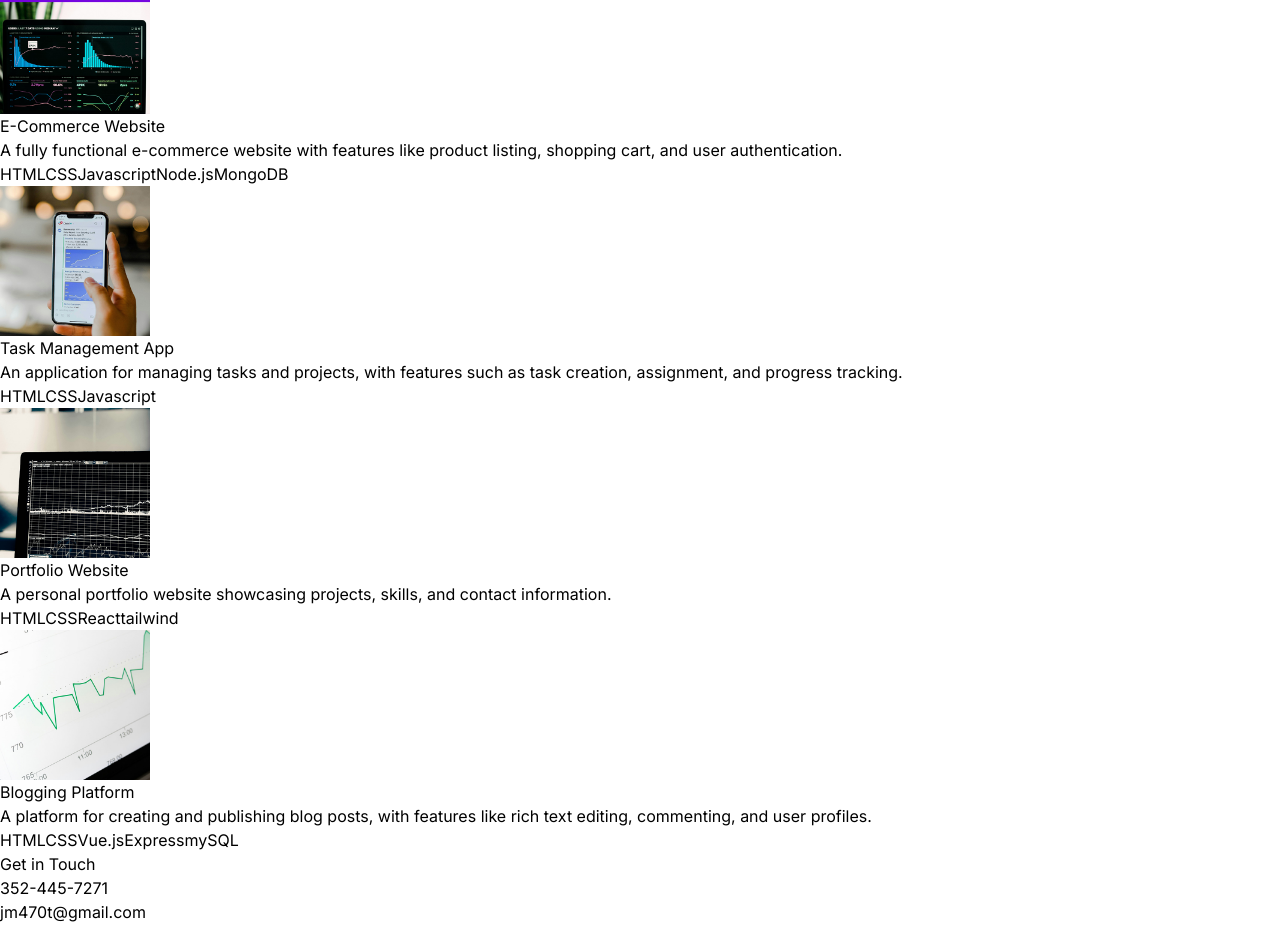
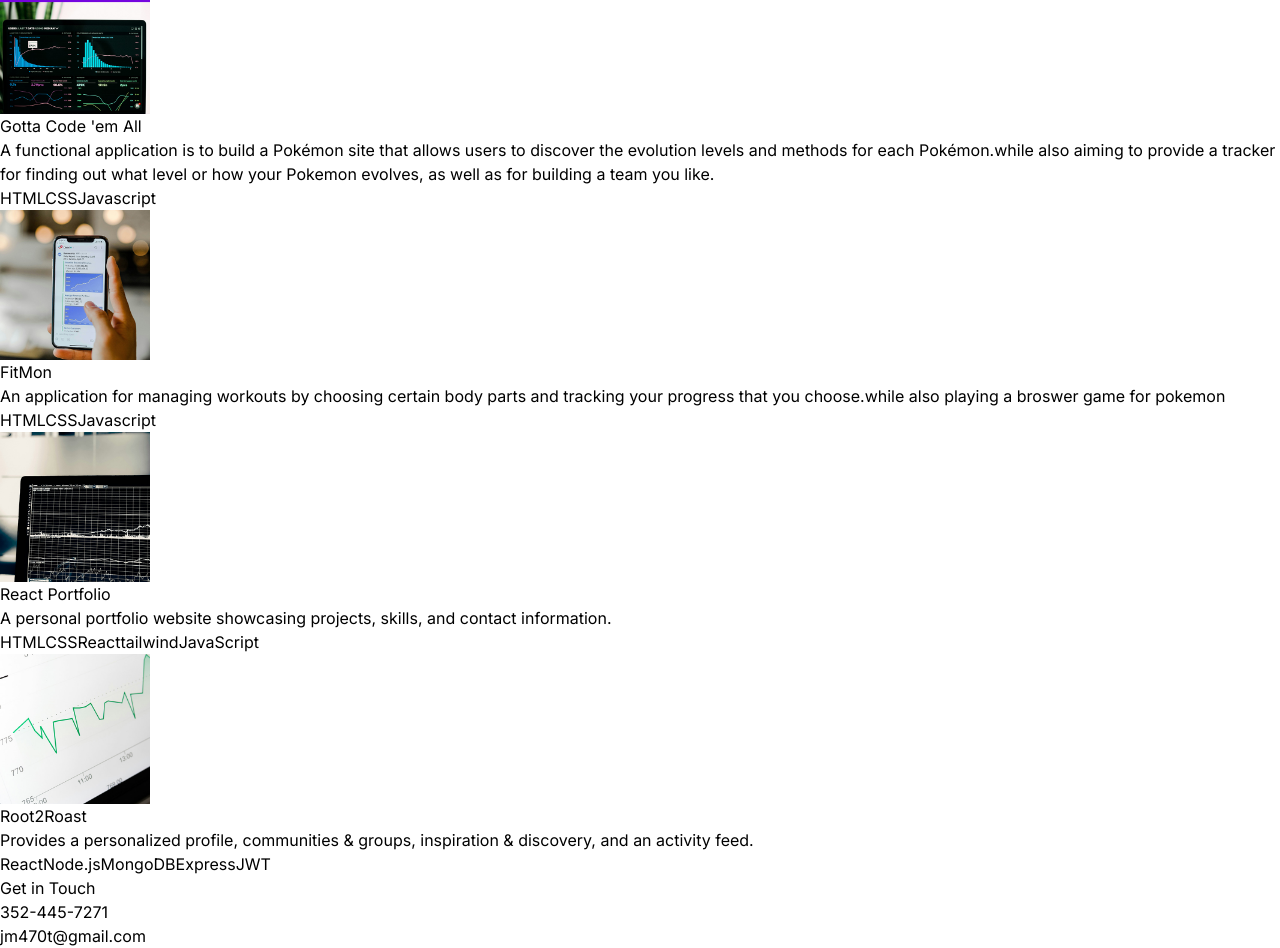
Before and after one commit to jmacker101/React_Portfolio, a React (Vite) app in the folder React_Portfolio/: page / in a window 1280 px wide. Shown: the part 2383-3331 px from the top of the page. Before the commit the page ends 3307 px from the top, so only its background shows below. Built offline with nearby package versions, Linux system fonts and the light colour scheme.

Commit message:
adding motion to full stack developer to pop out

```diff
--- a/React_Portfolio/src/components/Hero.jsx
+++ b/React_Portfolio/src/components/Hero.jsx
@@ -1,30 +1,37 @@
-import { HERO_CONTENT } from '../constants';
+import { HERO_CONTENT } from "../constants";
 // profile picture of myself for my portfolio
-import ProfilePic from '../assets/ProfilePic.jpg'
+import ProfilePic from "../assets/ProfilePic.jpg";
 import { motion } from "framer-motion";
 const Hero = () => {
   return (
-    <div className='border-b border-neutral-900 pb-4 lg:mb-35'>
-      <div className='flex flex-wrap'>
-        <div className='w-full lg:w-1/2'>
-          <div className='flex flex-col items-center lg:items-start'></div>
+    <div className="border-b border-neutral-900 pb-4 lg:mb-35">
+      <div className="flex flex-wrap">
+        <div className="w-full lg:w-1/2">
+          <div className="flex flex-col items-center lg:items-start"></div>
           <motion.h1
-          animate={{ x: 100 }}
-          className= 'pb-16 text-6xl font-thin tracking-tight lg:mt-16 lg:text-8xl'
+            animate={{ x: 100 }}
+            className="pb-16 text-6xl font-thin tracking-tight lg:mt-16 lg:text-8xl"
           >
             Jeovan Mills
           </motion.h1>
-          {/* different tag to use other than span */}
-          <span className='bg-gradient-to-r from-pink-300 via-slate-500 to-purple-500 bg-clip-text text-4xl tracking-light text-transparent  '>
+          {/* different tag to use other than span*/}
+          {/* adding a motion to to full stack developer*/}
+          <motion.span
+            whileHover={{ scale: 1.2 }}
+            whileTap={{ scale: 1.1 }}
+            drag="x"
+            dragConstraints={{ left: -100, right: 100 }}
+            className="bg-gradient-to-r from-pink-300 via-slate-500 to-purple-500 bg-clip-text text-4xl tracking-light text-transparent"
+          >
             Full Stack Developer
-          </span>
-          <p className='my-2 max-w-xl py-6 font-light tracking-tighter'>
+          </motion.span>
+          <p className="my-2 max-w-xl py-6 font-light tracking-tighter">
             {HERO_CONTENT}
           </p>
         </div>
-        <div className='w-full lg:w-1/2 lg:p-8'>
-          <div className='flex justify-center'>
-            <img className='rounded 2xl' src={ProfilePic} alt='Jeovan Mills'/>
+        <div className="w-full lg:w-1/2 lg:p-8">
+          <div className="flex justify-center">
+            <img className="rounded 2xl" src={ProfilePic} alt="Jeovan Mills" />
           </div>
         </div>
       </div>
--- a/React_Portfolio/src/constants/index.js
+++ b/React_Portfolio/src/constants/index.js
@@ -41,32 +41,32 @@ export const EXPERIENCES = [
 
 export const PROJECTS = [
   {
-    title: "E-Commerce Website",
+    title: "Gotta Code 'em All",
     image: project1,
     description:
-      "A fully functional e-commerce website with features like product listing, shopping cart, and user authentication.",
-    technologies: ["HTML", "CSS", "Javascript", "Node.js", "MongoDB"],
+      "A functional application is to build a Pokémon site that allows users to discover the evolution levels and methods for each Pokémon.while also aiming to provide a tracker for finding out what level or how your Pokemon evolves, as well as for building a team you like.",
+    technologies: ["HTML", "CSS", "Javascript",],
   },
   {
-    title: "Task Management App",
+    title: "FitMon",
     image: project2,
     description:
-      "An application for managing tasks and projects, with features such as task creation, assignment, and progress tracking.",
+      "An application for managing workouts by choosing certain body parts and tracking your progress that you choose.while also playing a broswer game for pokemon",
     technologies: ["HTML", "CSS", "Javascript", ""],
   },
   {
-    title: "Portfolio Website",
+    title: " React Portfolio",
     image: project3,
     description:
       "A personal portfolio website showcasing projects, skills, and contact information.",
-    technologies: ["HTML", "CSS", "React", "tailwind"],
+    technologies: ["HTML", "CSS", "React", "tailwind", "JavaScript"],
   },
   {
-    title: "Blogging Platform",
+    title: "Root2Roast",
     image: project4,
     description:
-      "A platform for creating and publishing blog posts, with features like rich text editing, commenting, and user profiles.",
-    technologies: ["HTML", "CSS", "Vue.js", "Express", "mySQL"],
+      "Provides a personalized profile, communities & groups, inspiration & discovery, and an activity feed.",
+    technologies: ["React", "Node.js", "MongoDB", "Express", "JWT"],
   },
 ];
 
--- /dev/null
+++ b/package.json
@@ -0,0 +1,5 @@
+{
+  "dependencies": {
+    "framer-motion": "^11.3.31"
+  }
+}
```
Also changed, not shown: 1 other file (tests, documents, lock files or other folders).
